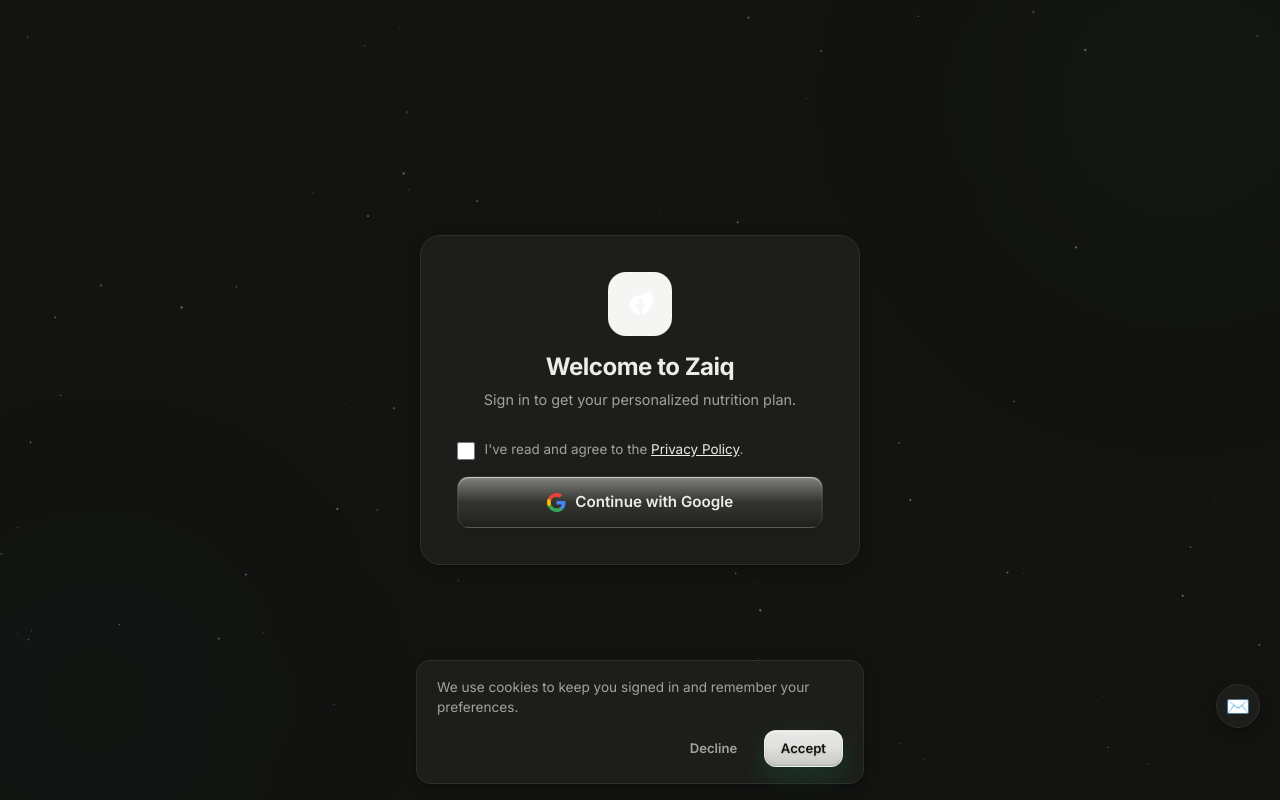
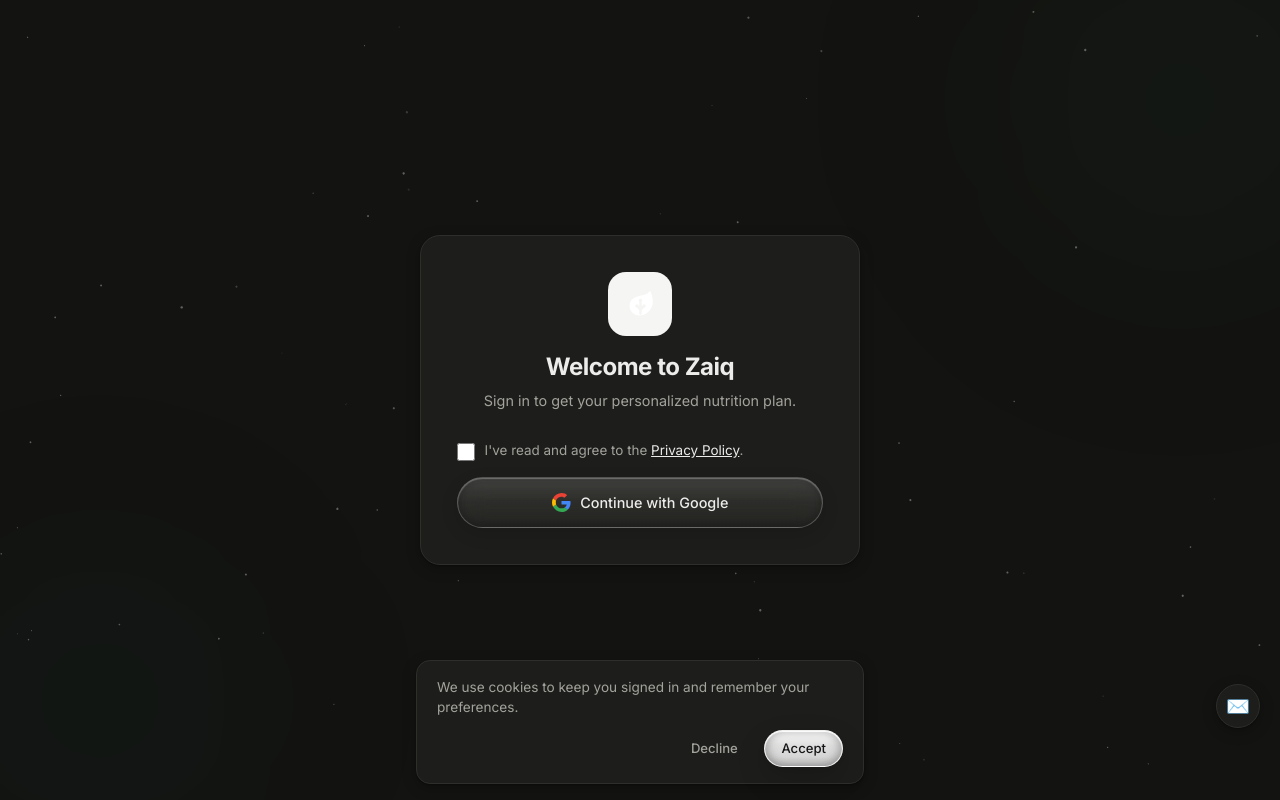
Before and after one commit to verstilearis-sketch/Diet-asisstant-App, a Next.js app: page /auth in a window 1280 px wide. Built offline with nearby package versions, Linux system fonts and the light colour scheme; no server answers.

Commit message:
Buttons replaced with lens-style liquid glass pills (per 21st.dev design)

```diff
--- a/src/app/globals.css
+++ b/src/app/globals.css
@@ -178,103 +178,115 @@ button, [role="button"] { touch-action: manipulation; -webkit-tap-highlight-colo
 /* ── Buttons ────────────────────────────────────────────────── */
 /* Liquid Glass (iOS 26 style): translucent base, refracted edge,
    specular top highlight, luminous depth shadow. */
+/* ── Liquid Glass buttons (lens style) ────────────────────────── */
 .btn-primary {
   display: inline-flex; align-items: center; justify-content: center; gap: 0.5rem;
+  padding: 0.9rem 2.2rem;
+  border-radius: 999px;
+  font-family: var(--font-sans);
+  font-weight: 500; font-size: 0.95rem;
+  color: #161616;
+  cursor: pointer;
+  white-space: nowrap;
+  border: 1px solid rgba(255, 255, 255, 0.65);
   background:
-    linear-gradient(180deg, rgba(255,255,255,.28) 0%, rgba(255,255,255,.07) 42%, rgba(0,0,0,.10) 100%),
-    color-mix(in srgb, var(--color-accent) 90%, transparent);
-  color: var(--color-accent-ink);
-  border: 1px solid rgba(255,255,255,.38);
-  border-radius: 0.75rem;
-  padding: 0.8rem 1.75rem;
-  font-family: var(--font-sans);
-  font-weight: 600; font-size: 0.95rem;
-  cursor: pointer;
-  text-shadow: 0 1px 2px rgba(0,0,0,.18);
-  transition: background 120ms var(--ease-out), transform 120ms var(--ease-out), box-shadow 120ms var(--ease-out), border-color 120ms var(--ease-out);
+    linear-gradient(180deg,
+      rgba(255, 255, 255, 0.98) 0%,
+      rgba(255, 255, 255, 0.86) 42%,
+      rgba(228, 228, 228, 0.9) 100%);
+  backdrop-filter: blur(16px) saturate(1.6);
+  -webkit-backdrop-filter: blur(16px) saturate(1.6);
   box-shadow:
-    inset 0 1px 1px rgba(255,255,255,.55),
-    inset 0 -1px 2px rgba(0,0,0,.14),
-    0 10px 28px rgba(23,114,69,.32),
-    0 1px 3px rgba(0,0,0,.12);
-  backdrop-filter: blur(14px) saturate(170%);
-  -webkit-backdrop-filter: blur(14px) saturate(170%);
-  white-space: nowrap;
+    inset 0 1px 1px rgba(255, 255, 255, 1),
+    inset 4px 0 10px rgba(0, 0, 0, 0.16),
+    inset -4px 0 10px rgba(0, 0, 0, 0.16),
+    inset 0 -3px 8px rgba(0, 0, 0, 0.10),
+    0 12px 30px rgba(0, 0, 0, 0.16),
+    0 2px 8px rgba(0, 0, 0, 0.10);
+  text-shadow: none;
+  transition: transform 0.15s ease, box-shadow 0.2s ease;
 }
 .btn-primary::before { display: none; }
 .btn-primary:hover {
-  background:
-    linear-gradient(180deg, rgba(255,255,255,.34) 0%, rgba(255,255,255,.10) 42%, rgba(0,0,0,.08) 100%),
-    color-mix(in srgb, var(--color-accent-hover) 92%, transparent);
   transform: translateY(-1px);
   box-shadow:
-    inset 0 1px 1px rgba(255,255,255,.6),
-    inset 0 -1px 2px rgba(0,0,0,.12),
-    0 14px 34px rgba(23,114,69,.38),
-    0 2px 6px rgba(0,0,0,.14);
+    inset 0 1px 1px rgba(255, 255, 255, 1),
+    inset 4px 0 10px rgba(0, 0, 0, 0.16),
+    inset -4px 0 10px rgba(0, 0, 0, 0.16),
+    inset 0 -3px 8px rgba(0, 0, 0, 0.10),
+    0 16px 36px rgba(0, 0, 0, 0.18),
+    0 2px 8px rgba(0, 0, 0, 0.10);
 }
 .btn-primary:active {
-  background:
-    linear-gradient(180deg, rgba(255,255,255,.18) 0%, rgba(255,255,255,.05) 42%, rgba(0,0,0,.14) 100%),
-    color-mix(in srgb, var(--color-accent-active) 92%, transparent);
-  transform: translateY(0) scale(.985);
+  transform: translateY(0) scale(0.98);
   box-shadow:
-    inset 0 1px 1px rgba(255,255,255,.4),
-    inset 0 2px 6px rgba(0,0,0,.18),
-    0 4px 14px rgba(23,114,69,.25);
+    inset 0 1px 1px rgba(255, 255, 255, 0.9),
+    inset 4px 0 12px rgba(0, 0, 0, 0.20),
+    inset -4px 0 12px rgba(0, 0, 0, 0.20),
+    inset 0 2px 8px rgba(0, 0, 0, 0.14),
+    0 6px 18px rgba(0, 0, 0, 0.12);
 }
 .btn-primary:disabled { opacity: 0.55; cursor: not-allowed; transform: none; box-shadow: none; backdrop-filter: none; -webkit-backdrop-filter: none; }
 
 .btn-secondary {
   display: inline-flex; align-items: center; justify-content: center; gap: 0.5rem;
+  padding: 0.8rem 1.75rem;
+  border-radius: 999px;
+  font-family: var(--font-sans);
+  font-weight: 500; font-size: 0.9rem;
+  color: var(--color-text);
+  cursor: pointer;
+  white-space: nowrap;
+  border: 1px solid rgba(255, 255, 255, 0.22);
   background:
-    linear-gradient(180deg, rgba(255,255,255,.45) 0%, rgba(255,255,255,.10) 50%, rgba(255,255,255,.02) 100%),
-    color-mix(in srgb, var(--color-surface) 62%, transparent);
-  color: var(--color-text);
-  border: 1px solid color-mix(in srgb, var(--color-border-strong) 55%, transparent);
-  border-radius: 0.75rem;
-  padding: 0.8rem 1.75rem;
-  font-family: var(--font-sans);
-  font-weight: 600; font-size: 0.95rem;
-  cursor: pointer;
-  transition: border-color 120ms var(--ease-out), background 120ms var(--ease-out), box-shadow 120ms var(--ease-out), transform 120ms var(--ease-out);
+    linear-gradient(180deg,
+      rgba(255, 255, 255, 0.16) 0%,
+      rgba(255, 255, 255, 0.07) 50%,
+      rgba(255, 255, 255, 0.03) 100%);
+  backdrop-filter: blur(14px) saturate(1.5);
+  -webkit-backdrop-filter: blur(14px) saturate(1.5);
   box-shadow:
-    inset 0 1px 1px rgba(255,255,255,.6),
-    inset 0 -1px 2px rgba(0,0,0,.06),
-    0 6px 18px rgba(0,0,0,.08);
-  backdrop-filter: blur(16px) saturate(180%);
-  -webkit-backdrop-filter: blur(16px) saturate(180%);
-  white-space: nowrap;
+    inset 0 1px 1px rgba(255, 255, 255, 0.28),
+    inset 2px 0 6px rgba(0, 0, 0, 0.12),
+    inset -2px 0 6px rgba(0, 0, 0, 0.12),
+    0 6px 18px rgba(0, 0, 0, 0.12);
+  transition: transform 0.15s ease, box-shadow 0.2s ease, background 0.2s ease;
 }
 .btn-secondary:hover {
-  border-color: color-mix(in srgb, var(--color-muted) 60%, transparent);
+  transform: translateY(-1px);
   background:
-    linear-gradient(180deg, rgba(255,255,255,.55) 0%, rgba(255,255,255,.14) 50%, rgba(255,255,255,.04) 100%),
-    color-mix(in srgb, var(--color-surface2) 68%, transparent);
-  transform: translateY(-1px);
+    linear-gradient(180deg,
+      rgba(255, 255, 255, 0.22) 0%,
+      rgba(255, 255, 255, 0.10) 50%,
+      rgba(255, 255, 255, 0.05) 100%);
   box-shadow:
-    inset 0 1px 1px rgba(255,255,255,.7),
-    inset 0 -1px 2px rgba(0,0,0,.05),
-    0 10px 24px rgba(0,0,0,.10);
+    inset 0 1px 1px rgba(255, 255, 255, 0.32),
+    inset 2px 0 6px rgba(0, 0, 0, 0.12),
+    inset -2px 0 6px rgba(0, 0, 0, 0.12),
+    0 10px 24px rgba(0, 0, 0, 0.14);
 }
-.btn-secondary:active { transform: translateY(0) scale(.985); }
+.btn-secondary:active { transform: translateY(0) scale(0.98); }
 
 .btn-ghost {
   display: inline-flex; align-items: center; gap: 0.4rem;
+  padding: 0.55rem 1rem;
+  border-radius: 999px;
   background: transparent; color: var(--color-muted);
-  border: 1px solid transparent; border-radius: 0.5rem;
-  padding: 0.5rem 0.75rem;
-  cursor: pointer; font-size: 0.88rem; font-weight: 550;
+  border: 1px solid transparent;
+  cursor: pointer; font-size: 0.88rem; font-weight: 500;
   font-family: var(--font-sans);
-  transition: color 120ms var(--ease-out), background 120ms var(--ease-out), box-shadow 120ms var(--ease-out), border-color 120ms var(--ease-out);
+  transition: color 0.15s ease, background 0.15s ease, box-shadow 0.15s ease;
 }
 .btn-ghost:hover {
   color: var(--color-text);
-  background: color-mix(in srgb, var(--color-surface2) 70%, transparent);
-  border-color: rgba(255,255,255,.22);
-  box-shadow: inset 0 1px 0 rgba(255,255,255,.35), 0 4px 14px rgba(0,0,0,.07);
-  backdrop-filter: blur(12px) saturate(160%);
-  -webkit-backdrop-filter: blur(12px) saturate(160%);
+  background: rgba(255, 255, 255, 0.08);
+  border-color: rgba(255, 255, 255, 0.14);
+  backdrop-filter: blur(10px);
+  -webkit-backdrop-filter: blur(10px);
+  box-shadow:
+    inset 0 1px 1px rgba(255, 255, 255, 0.18),
+    inset 2px 0 5px rgba(0, 0, 0, 0.10),
+    inset -2px 0 5px rgba(0, 0, 0, 0.10);
 }
 
 .btn-danger {
@@ -740,11 +752,6 @@ details[open] .faq-chevron { transform: rotate(180deg); }
 /* ── Hover states ──────────────────────────────────────────────── */
 a { transition: color 0.15s ease; }
 a:hover { color: var(--color-accent); }
-.btn-primary { transition: background 0.15s ease, transform 0.15s ease; }
-.btn-primary:hover { background: var(--color-accent-hover); transform: translateY(-1px); }
-.btn-primary:active { background: var(--color-accent-active); transform: translateY(0); }
-.btn-ghost { transition: background 0.15s ease; }
-.btn-ghost:hover { background: var(--color-surface2); }
 .glass-card { transition: box-shadow 0.2s ease; }
 tr:hover td { background: var(--color-surface2); }
 
```
